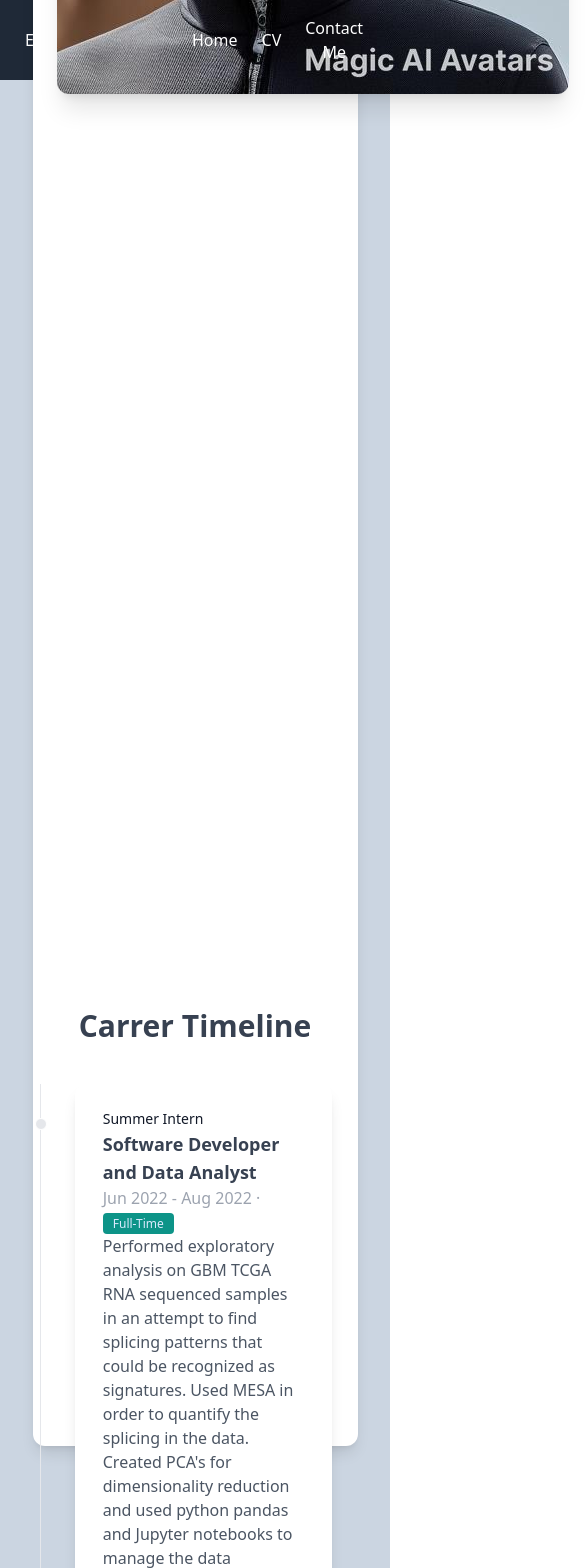
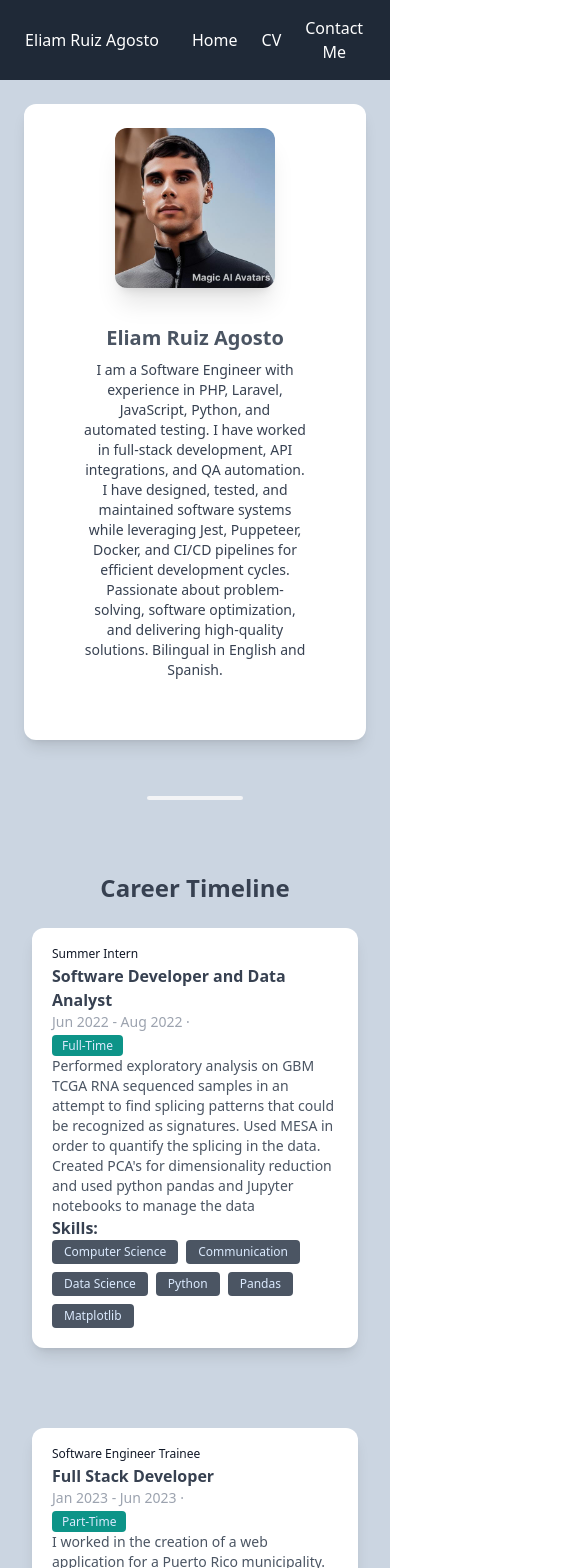
Before and after one commit to EliamRuiz/esra, a React (Vite) app in the folder eliamruiz/: page / in a window 390 px wide. Shown: the top 1568 px of the page, 585 px wide, since content can reach past the window. Built offline with nearby package versions, Linux system fonts and the light colour scheme.

Commit message:
mobile improvements

```diff
--- a/eliamruiz/src/App.jsx
+++ b/eliamruiz/src/App.jsx
@@ -1,44 +1,59 @@
-import { useEffect, useState } from 'react'
-import Timeline from "./components/Timeline"
-import expRaw from "../src/experiences.json"
+import { useEffect, useState } from "react";
+import Timeline from "./components/Timeline";
+import expRaw from "../src/experiences.json";
 
 function App() {
   const [data, setData] = useState([]);
 
   useEffect(() => {
-    setData(expRaw)
-  }, [])
+    setData(expRaw);
+  }, []);
 
   return (
-
-    <div className='bg-slate-300'>
-
-      <div className='flex h-lvh justify-center items-center'>
-        <div className="flex bg-white p-6 shadow-lg rounded-xl w-10/12 content-center">
-            <div>
-              <img className="h-auto max-w-xl shadow-xl rounded-xl " src="./fakeEliam.jpeg" alt="Eliam's picture"/>
+    <div className="bg-slate-300 min-h-screen">
+      {/* Profile Section */}
+      <div className="flex flex-col md:flex-row h-auto md:h-lvh justify-center items-center p-6">
+        <div className="flex flex-col md:flex-row bg-white p-6 shadow-lg rounded-xl w-full sm:6/12 md:w-8/12 lg:w-10/12 content-center">
+          <div className="flex justify-center md:block">
+            <img
+              className="h-40 w-40 md:h-auto md:w-auto max-w-xs shadow-xl rounded-xl"
+              src="./fakeEliam.jpeg"
+              alt="Eliam's picture"
+            />
           </div>
-            <div className="flex-col overflow-hidden m-20 p-8">
-                <h1 className="mb-2 text-2xl font-bold text-gray-600">Eliam Ruiz Agosto</h1>
-                <p className="font-normal text-gray-700 dark:text-gray-600">I am a Software Engineer with experience in PHP, Laravel, JavaScript, Python, and automated testing. I have worked in full-stack development, API integrations,
-                                                                            and QA automation, I have designed, tested, and maintained software systems while leveraging Jest, Puppeteer, Docker, and CI/CD pipelines for efficient development cycles. Passionate about problem-solving, software optimization, and delivering high-quality solutions. Bilingual in English and Spanish.</p>
+          <div className="overflow-hidden m-5 md:m-10 p-4 md:p-8 text-center md:text-left">
+            <h1 className="mb-2 text-xl md:text-2xl font-bold text-gray-600">
+              Eliam Ruiz Agosto
+            </h1>
+            <p className="text-sm md:text-base font-normal text-gray-700">
+              I am a Software Engineer with experience in PHP, Laravel,
+              JavaScript, Python, and automated testing. I have worked in
+              full-stack development, API integrations, and QA automation. I
+              have designed, tested, and maintained software systems while
+              leveraging Jest, Puppeteer, Docker, and CI/CD pipelines for
+              efficient development cycles. Passionate about problem-solving,
+              software optimization, and delivering high-quality solutions.
+              Bilingual in English and Spanish.
+            </p>
           </div>
         </div>
       </div>
 
-        <hr className="w-48 h-1 mx-auto bg-gray-100 border-0 rounded  dark:bg-gray-700"/>
+      <hr className="w-24 md:w-48 h-1 mx-auto bg-gray-100 border-0 rounded dark:bg-gray-700 my-8" />
 
-        <div className="px-10 py-20">
-          <h2 className="mb-10 text-3xl font-bold text-gray-700 flex justify-center">Carrer Timeline</h2>
-              <ol className="relative border-s border-gray-200 dark:border-gray-700 ">
+      {/* Career Timeline Section */}
+      <div className="px-4 md:px-10 py-10 md:py-20">
+        <h2 className="mb-6 md:mb-10 text-2xl md:text-3xl font-bold text-gray-700 flex justify-center">
+          Career Timeline
+        </h2>
+        <ol className="relative">
           {data.map((exp, index) => (
             <Timeline exp={exp} key={index} />
           ))}
         </ol>
       </div>
     </div>
-
   );
 }
 
-export default App
+export default App;
--- a/eliamruiz/src/components/Contact.jsx
+++ b/eliamruiz/src/components/Contact.jsx
@@ -2,24 +2,24 @@
 const Contact = () => {
 
     return (
-        <section className="bg-slate-300 dark:bg-slate-300">
+        <section className="bg-slate-300 dark:bg-slate-300 w-screen h-screen">
             <div className="py-8 lg:py-16 px-4 mx-auto max-w-screen-md">
-                <h2 className="mb-4 text-4xl tracking-tight font-extrabold text-center text-gray-900 dark:text-white">Contact Us</h2>
-                <p className="mb-8 lg:mb-16 font-light text-center text-gray-500 dark:text-gray-400 sm:text-xl">Got a technical issue? Want to send feedback about a beta feature? Need details about our Business plan? Let us know.</p>
+                <h2 className="mb-4 text-4xl tracking-tight font-extrabold text-center text-gray-900">Contact Me</h2>
+                <p className="mb-8 lg:mb-16 font-light text-center text-gray-500 sm:text-xl">Feel free to contact me for job opportunities</p>
                 <form action="#" className="space-y-8">
                     <div>
-                        <label htmlFor="email" className="block mb-2 text-sm font-medium text-gray-900 dark:text-gray-300">Your email</label>
-                        <input type="email" id="email" className="shadow-sm bg-gray-50 border border-gray-300 text-gray-900 text-sm rounded-lg focus:ring-primary-500 focus:border-primary-500 block w-full p-2.5 dark:bg-gray-700 dark:border-gray-600 dark:placeholder-gray-400 dark:text-white dark:focus:ring-primary-500 dark:focus:border-primary-500 dark:shadow-sm-light" placeholder="name@company.com" required></input>
+                        <label htmlFor="email" className="block mb-1 text-sm font-medium text-gray-900 ">Your email</label>
+                        <input type="email" id="email" className="shadow-sm bg-gray-50 border border-gray-300 text-gray-900 text-sm rounded-lg focus:ring-primary-500 focus:border-primary-500 block w-full p-2.5 " placeholder="name@company.com" required></input>
                     </div>
                     <div>
-                        <label htmlFor="subject" className="block mb-2 text-sm font-medium text-gray-900 dark:text-gray-300">Subject</label>
-                        <input type="text" id="subject" className="block p-3 w-full text-sm text-gray-900 bg-gray-50 rounded-lg border border-gray-300 shadow-sm focus:ring-primary-500 focus:border-primary-500 dark:bg-gray-700 dark:border-gray-600 dark:placeholder-gray-400 dark:text-white dark:focus:ring-primary-500 dark:focus:border-primary-500 dark:shadow-sm-light" placeholder="Employment opportunity at..." required></input>
+                        <label htmlFor="subject" className="block mb-2 text-sm font-medium text-gray-900 ">Subject</label>
+                        <input type="text" id="subject" className="block p-3 w-full text-sm text-gray-900 bg-gray-50 rounded-lg border border-gray-300 shadow-sm focus:ring-primary-500 focus:border-primary-500 " placeholder="Employment opportunity at..." required></input>
                     </div>
                     <div className="sm:col-span-2">
-                        <label htmlFor="message" className="block mb-2 text-sm font-medium text-gray-900 dark:text-gray-400">Your message</label>
-                        <textarea id="message" rows="6" className="block p-2.5 w-full text-sm text-gray-900 bg-gray-50 rounded-lg shadow-sm border border-gray-300 focus:ring-primary-500 focus:border-primary-500 dark:bg-gray-700 dark:border-gray-600 dark:placeholder-gray-400 dark:text-white dark:focus:ring-primary-500 dark:focus:border-primary-500" placeholder="Description ..."></textarea>
+                        <label htmlFor="message" className="block mb-2 text-sm font-medium text-gray-900 ">Your message</label>
+                        <textarea id="message" rows="6" className="block p-2.5 w-full text-sm text-gray-900 bg-gray-50 rounded-lg shadow-sm border border-gray-300 focus:ring-primary-500 focus:border-primary-500 resize" placeholder="Description ..."></textarea>
                     </div>
-                    <button type="submit" className="py-3 px-5 text-sm font-medium text-center text-white rounded-lg bg-primary-700 sm:w-fit hover:bg-primary-800 focus:ring-4 focus:outline-none focus:ring-primary-300 dark:bg-primary-600 dark:hover:bg-primary-700 dark:focus:ring-primary-800">Send message</button>
+                    <button type="submit" className="py-3 px-5 text-sm font-medium text-center text-white rounded-lg bg-primary-700 sm:w-fit hover:text-teal-600 focus:ring-4 focus:outline-none focus:ring-primary-300 rounded-lg">Send message</button>
                 </form>
             </div>
         </section>
--- a/eliamruiz/src/components/Navbar.jsx
+++ b/eliamruiz/src/components/Navbar.jsx
@@ -6,7 +6,9 @@
 
     <nav className="bg-gray-800 flex justify-between px-3 py-2 items-center">
         <div className="">
+            <Link  to ="/">
             <h1 className="text-white text-center px-3 py-2 rounded-md block w-40 hover:text-teal-600">Eliam Ruiz Agosto</h1>
+            </Link>
         </div>
         <div className="px-2 sm:px-6 lg:px-8">
             <div className="relative flex h-16 items-center justify-end">
--- a/eliamruiz/src/components/Timeline.jsx
+++ b/eliamruiz/src/components/Timeline.jsx
@@ -1,27 +1,30 @@
-import {useIsVisible} from "../useIsVisible"
-import { useRef } from 'react'
+import { useIsVisible } from "../useIsVisible";
+import { useRef } from "react";
 
-const Timeline = ( {exp} ) => {
-
-const skills = exp.skills
+const Timeline = ({ exp }) => {
+  const skills = exp.skills;
   const ref1 = useRef();
   const isVisible1 = useIsVisible(ref1);
+
   return (
-
-        <div ref={ref1} className={`transition-opacity ease-in duration-700 ${isVisible1 ? "opacity-100" : "opacity-0"} flex justify-center mb-10`}>
-                <li className="mb-10 ms-4 shadow-lg rounded-xl w-10/12 content-center p-7 bg-white">
-                    <div className="absolute w-3 h-3 bg-gray-200 rounded-full mt-1.5 -start-1.5 border border-white dark:border-gray-900 dark:bg-gray-700"></div>
-                    <p className="mb-1 text-sm font-normal leading-none text-gray-900 ">{exp.name}</p>
-                    <h3 className="text-lg font-semibold text-gray-700">{exp.job}</h3>
-                    <p className="text-base font-normal text-gray-400 ">{exp.date}</p>
+    <div
+      ref={ref1}
+      className={`transition-opacity ease-in duration-700 ${isVisible1 ? "opacity-100" : "opacity-0"} flex justify-center mb-10 px-4 md:px-0`}>
+      <li className="mb-10 shadow-lg rounded-xl w-full sm:w-6/12 md:w-8/12 lg:w-10/12 content-center p-5 md:p-7 bg-white">
+            <p className="mb-1 text-xs sm:text-sm font-normal leading-none text-gray-900">{exp.name}</p>
+            <h3 className="text-base sm:text-lg font-semibold text-gray-700">{exp.job}</h3>
+            <p className="text-sm sm:text-base font-normal text-gray-400">{exp.date}</p>
             <span className="bg-teal-600 text-blue-100 text-xs font-medium me-2 px-2.5 py-0.5 rounded">{exp.class}</span>
-                    <p className=" text-base font-normal text-gray-600 ">{exp.description}</p>
-                    <h4 className="text-lg font-semibold text-gray-700 ">Skills:</h4>
+            <p className="text-sm sm:text-base font-normal text-gray-600">{exp.description}</p>
+            <h4 className="text-base sm:text-lg font-semibold text-gray-700">Skills:</h4>
+            <div className="flex flex-wrap gap-2">
             {skills.map((skill, index) => (
-                       <span key={index} className="bg-gray-600 text-blue-100 text-xs font-medium me-2 px-2.5 py-2 rounded">{skill}</span>
+                <span key={index} className="bg-gray-600 text-blue-100 text-xs font-medium px-3 py-1 rounded" >{skill}</span>
             ))}
+            </div>
       </li>
     </div>
-    )
-}
+  );
+};
+
 export default Timeline;
```
Lines whose indentation alone changed are shown as unchanged.
